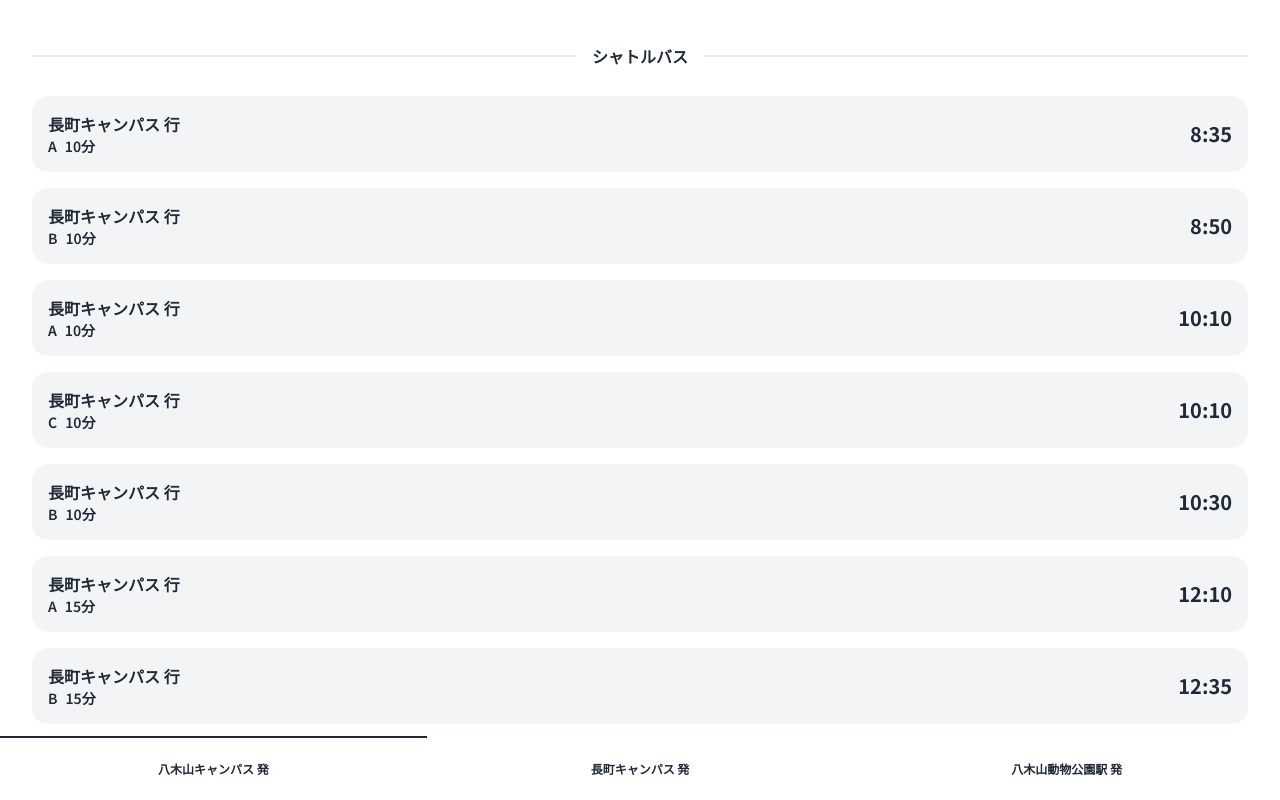
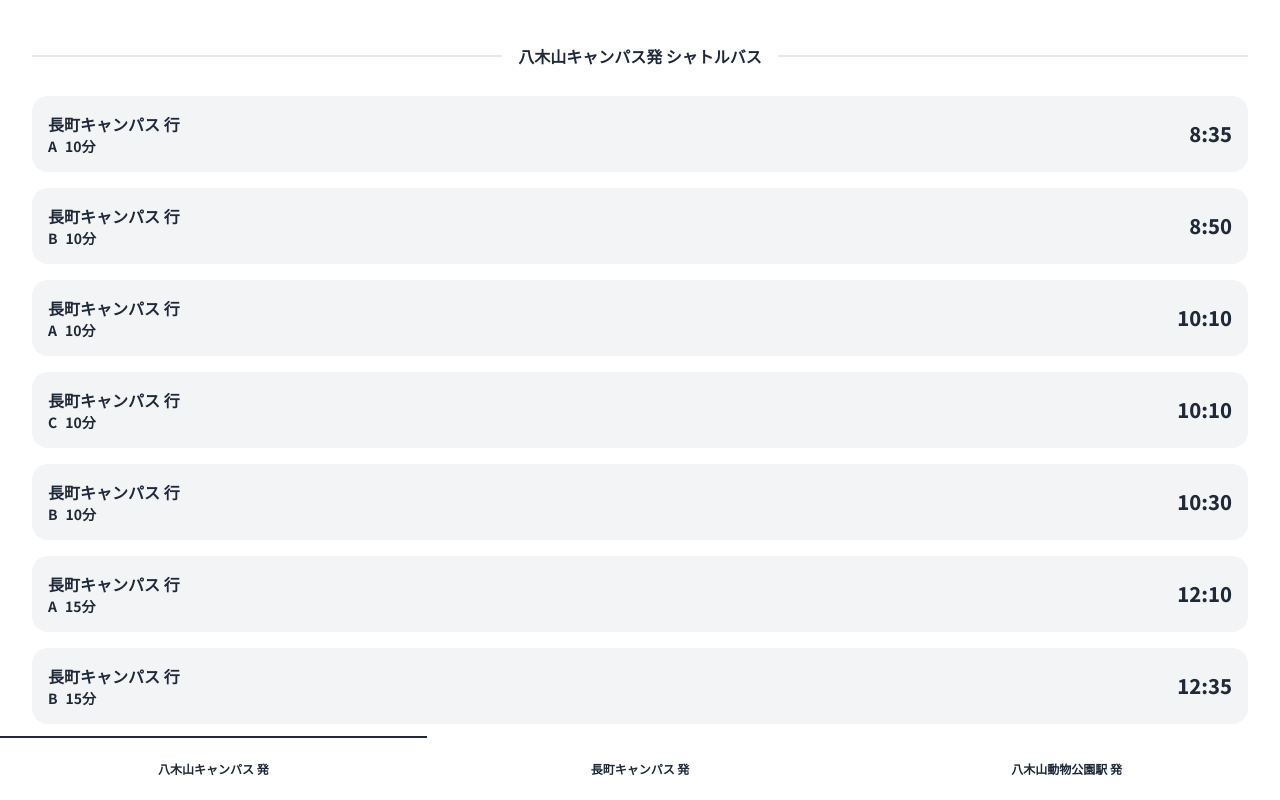
Before and after one commit to tohtech-softtech/dashboard, a Next.js app: page /shuttle in a window 1280 px wide. Shown: the top 800 px of the page. Built offline with nearby package versions, Linux system fonts and the light colour scheme.

Commit message:
フォントサイズの変更とDividerを追加

```diff
--- a/src/pages/shuttle.tsx
+++ b/src/pages/shuttle.tsx
@@ -40,25 +40,33 @@ export default function TimeTable() {
     };
     window.scrollTo({
       top: 0,
-      behavior: "smooth"
+      behavior: "smooth",
     });
     loadData();
   }, [location]);
 
   return (
     <>
-      <div className="grid grid-cols-1 gap-4 p-8 pb-20 ">
-        <Divider>シャトルバス</Divider>
+      <div className="grid grid-cols-1 gap-4 p-8 pb-24 ">
+        <Divider>
+          {
+            {
+              yagiyama: "八木山キャンパス発 シャトルバス",
+              nagamachi: "長町キャンパス発 シャトルバス",
+              station: "八木山動物公園駅発 シャトルバス",
+            }[location]
+          }
+        </Divider>
         {timeTable.map((item) => (
           <div key={item.id} className="card grid grid-cols-2 bg-gray-100 p-4">
             <div className="text-left">
-              <div className="text-base font-semibold">{item.destination} 行</div>
-              <div className="flex grid-cols-2 gap-2 text-sm font-semibold">
+              <div className="text-base font-bold">{item.destination} 行</div>
+              <div className="flex grid-cols-2 gap-2 text-sm font-bold">
                 {item.bus_type === "" ? null : <div>{item.bus_type}</div>}
                 <div>{item.time_required}分</div>
               </div>
             </div>
-            <div className="flex items-center justify-end text-xl font-bold">
+            <div className="flex items-center justify-end text-xl font-extrabold">
               {item.departure_hour}:{item.departure_minute === 0 ? "00" : item.departure_minute}
             </div>
           </div>
@@ -66,13 +74,13 @@ export default function TimeTable() {
       </div>
       <div className="btm-nav">
         <button type="button" className={location === "yagiyama" ? "active" : ""} onClick={() => setLocation("yagiyama")}>
-          <span className="btm-nav-label text-xs font-bold">八木山キャンパス 発</span>
+          <span className="btm-nav-label text-xs font-extrabold">八木山キャンパス 発</span>
         </button>
         <button type="button" className={location === "nagamachi" ? "active" : ""} onClick={() => setLocation("nagamachi")}>
-          <span className="btm-nav-label text-xs font-bold">長町キャンパス 発</span>
+          <span className="btm-nav-label text-xs font-extrabold">長町キャンパス 発</span>
         </button>
         <button type="button" className={location === "station" ? "active" : ""} onClick={() => setLocation("station")}>
-          <span className="btm-nav-label text-xs font-bold">八木山動物公園駅 発</span>
+          <span className="btm-nav-label text-xs font-extrabold">八木山動物公園駅 発</span>
         </button>
       </div>
     </>
```
